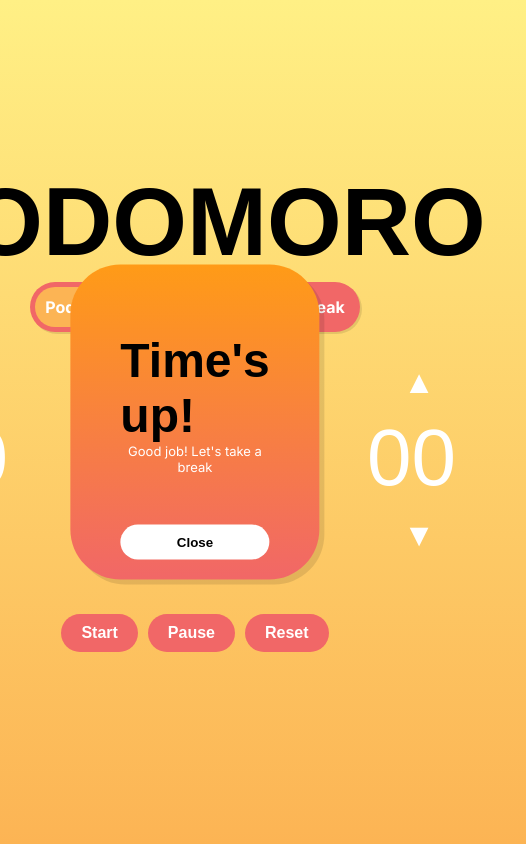
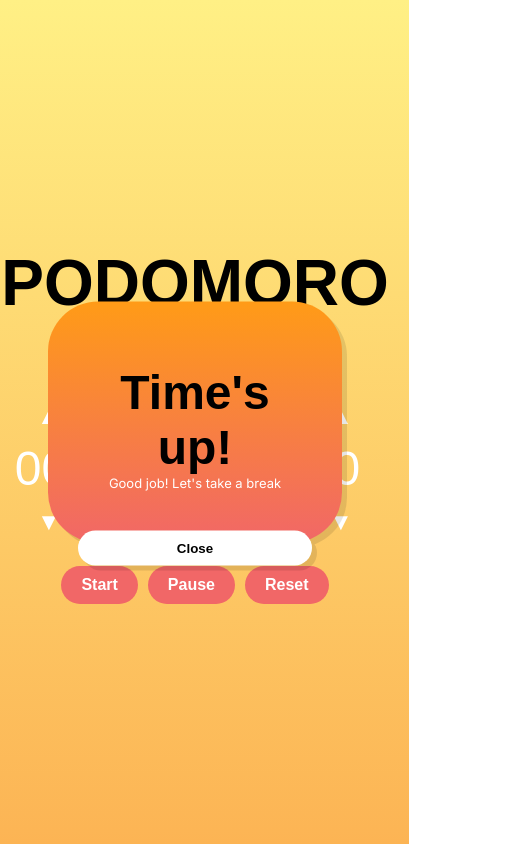
Before and after one commit to Reksaditya/podomoro-apps, a plain HTML site: page app/podomoro/index.html in a window 390 px wide. Both pictures are taken after a click on the button "Start". Shown: the whole page, 526 px wide, since content can reach past the window. Drawn offline with Linux system fonts and the light colour scheme; a web font is replaced by a local one.

Commit message:
Responsive size for mobile (i don't add responsive size for tablet because the size is actualy same

```diff
--- a/app/longBreak/style.css
+++ b/app/longBreak/style.css
@@ -119,7 +119,7 @@ body {
   box-shadow: none;
   color: white;
   border-radius: 100px;
-  padding: 10px 20px;
+  padding: 15px 25px;
   font-size: 1rem;
   font-weight: bolder;
   transition: 0.3s;
@@ -182,3 +182,47 @@ body {
   font-size: small;
   text-align: center;
 }
+
+@media screen and (max-width: 600px) {
+  #headline {
+    font-size: 4rem;
+  }
+
+  #menu div {
+    font-size: small;
+  }
+
+  .time-select input {
+    font-size: 3rem;
+  }
+
+  .time-select .arrow-up, .arrow-down {
+    font-size: 1.5rem;
+  }
+
+  .pop-up-notification {
+    padding: 15px 30px;
+    width: 60%;
+    height: 25%;
+  }
+
+  .pop-up-notification h3 {
+    text-align: center;
+  }
+
+  .pop-up-notification p {
+    margin-bottom: 40px;
+  }
+
+  .app-button button:hover {
+    animation: none;
+  }
+
+  .app-button {
+    margin: 0;
+  }
+
+  .app-button button {
+    padding: 10px 20px;
+  }
+}
--- a/app/podomoro/style.css
+++ b/app/podomoro/style.css
@@ -119,7 +119,7 @@ body {
   box-shadow: none;
   color: white;
   border-radius: 100px;
-  padding: 10px 20px;
+  padding: 15px 25px;
   font-size: 1rem;
   font-weight: bolder;
   transition: 0.3s;
@@ -182,3 +182,47 @@ body {
   font-size: small;
   text-align: center;
 }
+
+@media screen and (max-width: 600px) {
+  #headline {
+    font-size: 4rem;
+  }
+
+  #menu div {
+    font-size: small;
+  }
+
+  .time-select input {
+    font-size: 3rem;
+  }
+
+  .time-select .arrow-up, .arrow-down {
+    font-size: 1.5rem;
+  }
+
+  .pop-up-notification {
+    padding: 15px 30px;
+    width: 60%;
+    height: 25%;
+  }
+
+  .pop-up-notification h3 {
+    text-align: center;
+  }
+
+  .pop-up-notification p {
+    margin-bottom: 40px;
+  }
+
+  .app-button button:hover {
+    animation: none;
+  }
+
+  .app-button {
+    margin: 0;
+  }
+
+  .app-button button {
+    padding: 10px 20px;
+  }
+}
--- a/app/shortBreak/style.css
+++ b/app/shortBreak/style.css
@@ -119,7 +119,7 @@ body {
   box-shadow: none;
   color: white;
   border-radius: 100px;
-  padding: 10px 20px;
+  padding: 15px 25px;
   font-size: 1rem;
   font-weight: bolder;
   transition: 0.3s;
@@ -182,3 +182,47 @@ body {
   font-size: small;
   text-align: center;
 }
+
+@media screen and (max-width: 600px) {
+  #headline {
+    font-size: 3.8rem;
+  }
+
+  #menu div {
+    font-size: small;
+  }
+
+  .time-select input {
+    font-size: 3rem;
+  }
+
+  .time-select .arrow-up, .arrow-down {
+    font-size: 1.5rem;
+  }
+
+  .pop-up-notification {
+    padding: 15px 30px;
+    width: 60%;
+    height: 25%;
+  }
+
+  .pop-up-notification h3 {
+    text-align: center;
+  }
+
+  .pop-up-notification p {
+    margin-bottom: 40px;
+  }
+
+  .app-button button:hover {
+    animation: none;
+  }
+
+  .app-button {
+    margin: 0;
+  }
+
+  .app-button button {
+    padding: 10px 20px;
+  }
+}
```
